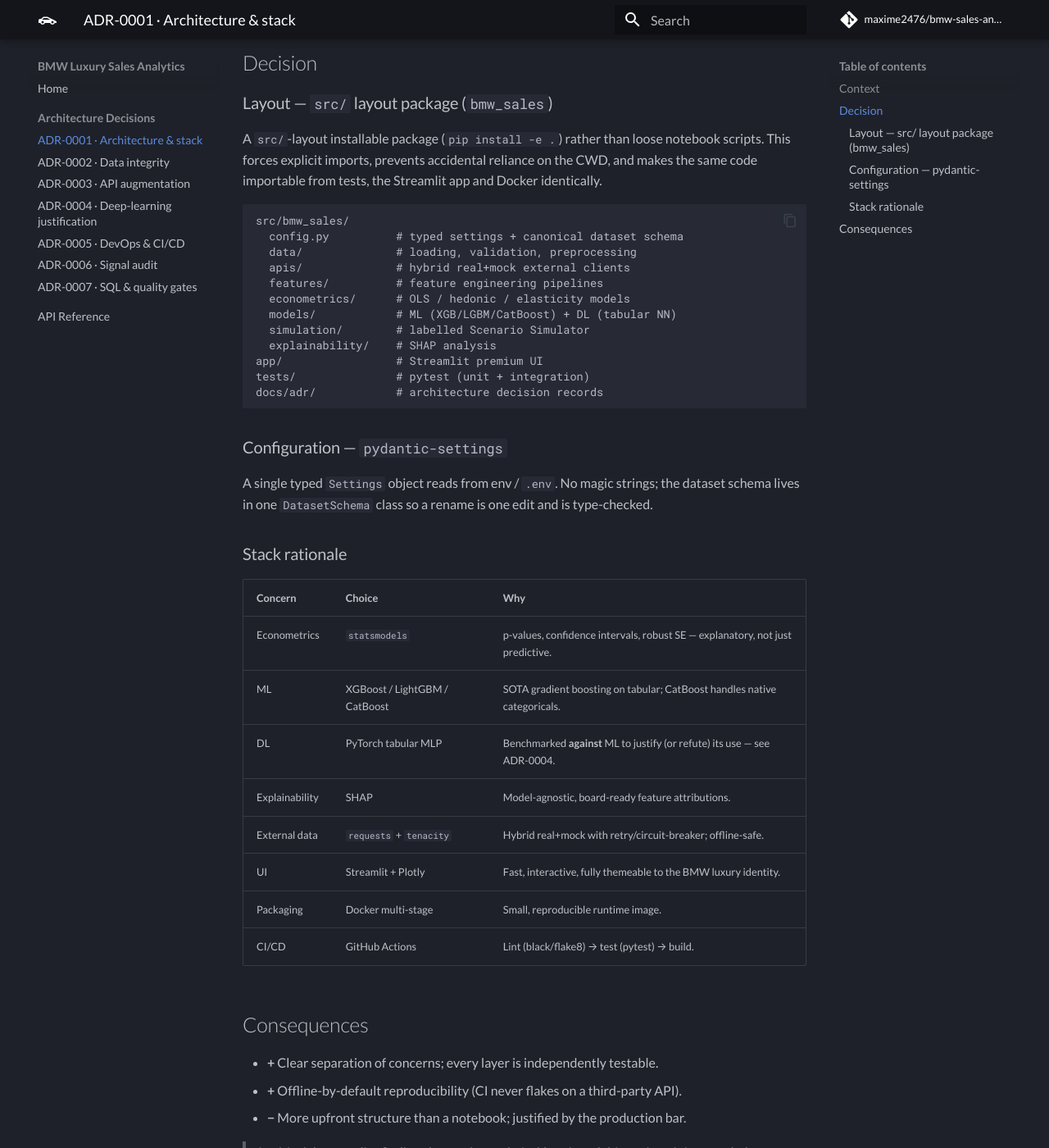
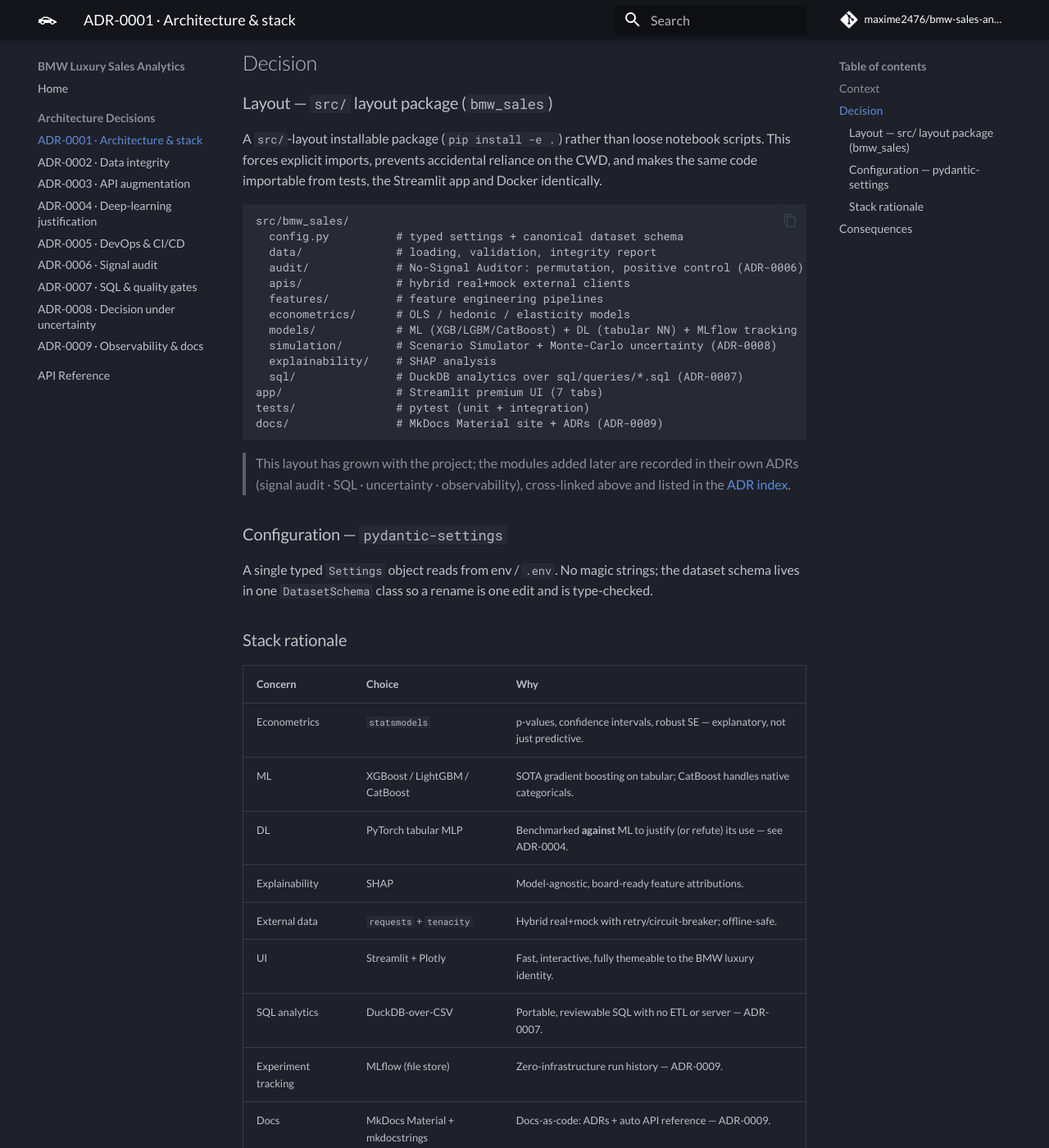
Before and after one commit to maxime2476/bmw-sales-analytics, an MkDocs documentation site: the page built from docs/adr/0001-architecture-and-stack.md, in a window 1280 px wide and 1400 px high, scrolled down 514 px. Shown: the whole window at 82% size. Built offline with MkDocs 1.6.1 and Material for MkDocs 9.7.7, drawn with Linux system fonts in a browser that asks for light colours; comment, search, counter and statistics services are not loaded; some of the changed text lies outside the part shown.

Commit message:
docs: add ADR-0008/0009, refresh ADR-0001 & indexes, add CHANGELOG
Document the two undocumented decisions — Monte-Carlo decision-under-
uncertainty (0008) and MLflow tracking + MkDocs docs site (0009). Refresh
ADR-0001's layout/stack for the audit & sql modules and cross-link later
ADRs. Update the README ADR table, docs nav and index to nine ADRs; add a
Keep-a-Changelog CHANGELOG. MkDocs build verified.

````diff
--- a/docs/adr/0001-architecture-and-stack.md
+++ b/docs/adr/0001-architecture-and-stack.md
@@ -23,17 +23,23 @@
 ```
 src/bmw_sales/
   config.py          # typed settings + canonical dataset schema
-  data/              # loading, validation, preprocessing
+  data/              # loading, validation, integrity report
+  audit/             # No-Signal Auditor: permutation, positive control (ADR-0006)
   apis/              # hybrid real+mock external clients
   features/          # feature engineering pipelines
   econometrics/      # OLS / hedonic / elasticity models
-  models/            # ML (XGB/LGBM/CatBoost) + DL (tabular NN)
-  simulation/        # labelled Scenario Simulator
+  models/            # ML (XGB/LGBM/CatBoost) + DL (tabular NN) + MLflow tracking
+  simulation/        # Scenario Simulator + Monte-Carlo uncertainty (ADR-0008)
   explainability/    # SHAP analysis
-app/                 # Streamlit premium UI
+  sql/               # DuckDB analytics over sql/queries/*.sql (ADR-0007)
+app/                 # Streamlit premium UI (7 tabs)
 tests/               # pytest (unit + integration)
-docs/adr/            # architecture decision records
+docs/                # MkDocs Material site + ADRs (ADR-0009)
 ```
+
+> This layout has grown with the project; the modules added later are recorded in
+> their own ADRs (signal audit · SQL · uncertainty · observability), cross-linked
+> above and listed in the [ADR index](https://github.com/maxime2476/bmw-sales-analytics#9-architecture-decision-records).
 
 ### Configuration — `pydantic-settings`
 A single typed `Settings` object reads from env / `.env`. No magic strings; the
@@ -49,8 +55,11 @@
 | Explainability | SHAP | Model-agnostic, board-ready feature attributions. |
 | External data | `requests` + `tenacity` | Hybrid real+mock with retry/circuit-breaker; offline-safe. |
 | UI | Streamlit + Plotly | Fast, interactive, fully themeable to the BMW luxury identity. |
+| SQL analytics | DuckDB-over-CSV | Portable, reviewable SQL with no ETL or server — ADR-0007. |
+| Experiment tracking | MLflow (file store) | Zero-infrastructure run history — ADR-0009. |
+| Docs | MkDocs Material + mkdocstrings | Docs-as-code: ADRs + auto API reference — ADR-0009. |
 | Packaging | Docker multi-stage | Small, reproducible runtime image. |
-| CI/CD | GitHub Actions | Lint (black/flake8) → test (pytest) → build. |
+| CI/CD | GitHub Actions | Lint · mypy · pytest (coverage gate) · pip-audit · Docker + Trivy — ADR-0005/0007. |
 
 ## Consequences
 
--- a/mkdocs.yml
+++ b/mkdocs.yml
@@ -32,6 +32,8 @@
       - ADR-0005 · DevOps & CI/CD: adr/0005-devops-and-cicd.md
       - ADR-0006 · Signal audit: adr/0006-signal-audit.md
       - ADR-0007 · SQL & quality gates: adr/0007-sql-and-quality-gates.md
+      - ADR-0008 · Decision under uncertainty: adr/0008-decision-under-uncertainty.md
+      - ADR-0009 · Observability & docs: adr/0009-observability-and-docs.md
   - API Reference: api.md
 
 plugins:
````
Also changed, not shown: CHANGELOG.md (added, +46 -0 lines), README.md (+6 -0 lines), docs/adr/0008-decision-under-uncertainty.md (added, +46 -0 lines), docs/adr/0009-observability-and-docs.md (added, +45 -0 lines), docs/index.md (+3 -2 lines).
